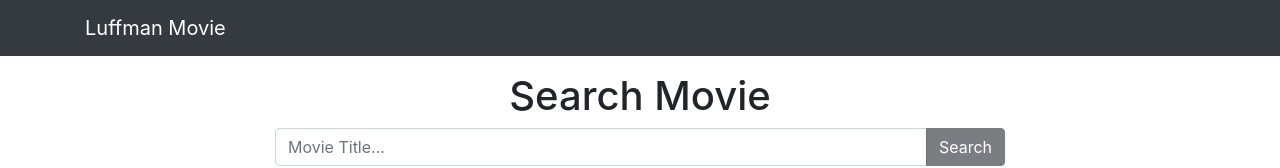
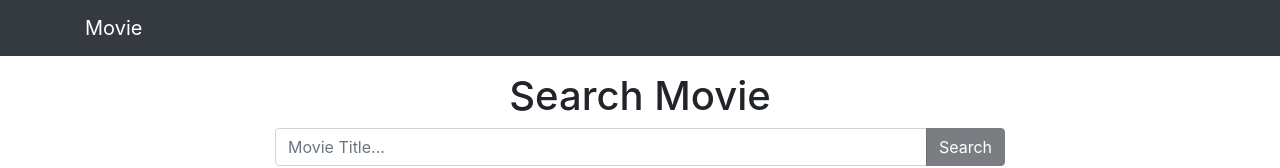
Before and after one commit to dodicandra/movi-API, a plain HTML site: page index.html in a window 1280 px wide. Shown: the top 168 px of the page. Drawn offline with nearby package versions, Linux system fonts and the light colour scheme.

Commit message:
eddit title

```diff
--- a/index.html
+++ b/index.html
@@ -22,7 +22,7 @@
 
     <nav class="navbar navbar-expand-lg navbar-dark bg-dark">
         <div class="container">
-            <a class="navbar-brand" href="#">Luffman Movie</a>
+            <a class="navbar-brand" href="#">Movie</a>
         </div>
     </nav>
 
```
